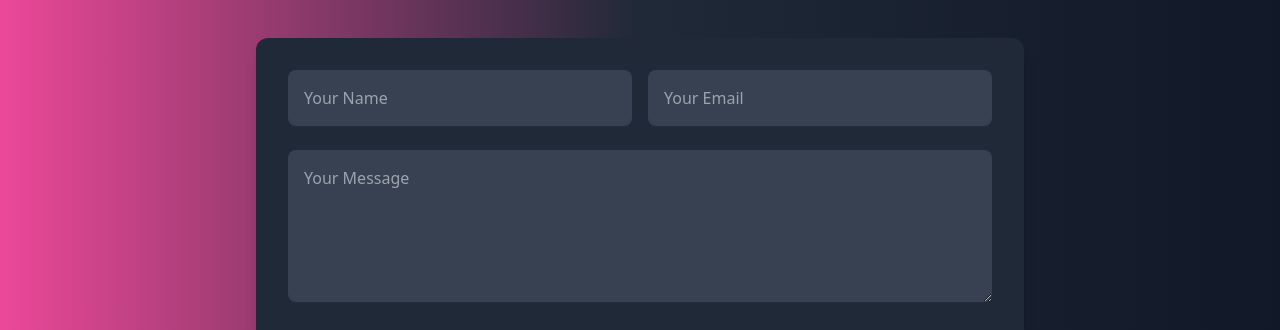
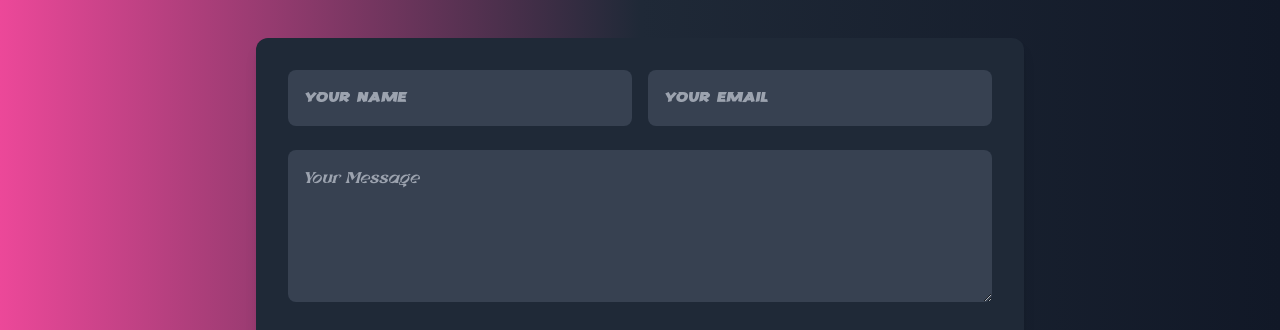
Before and after one commit to aadityaexe/WEBcreator, a React (Vite) app: page / in a window 1280 px wide. Shown: the part 4002-4332 px from the top of the page. Built offline with nearby package versions, Linux system fonts and the light colour scheme.

Commit message:
Update font styles for buttons, textareas, links, and inputs

```diff
--- a/src/index.css
+++ b/src/index.css
@@ -66,10 +66,12 @@ p {
   font-family: 'fount1';
 }
 
-button {
+button,
+textarea {
   font-family: 'fount4';
 }
 
-a {
+a,
+input {
   font-family: 'fount3';
 }
```
